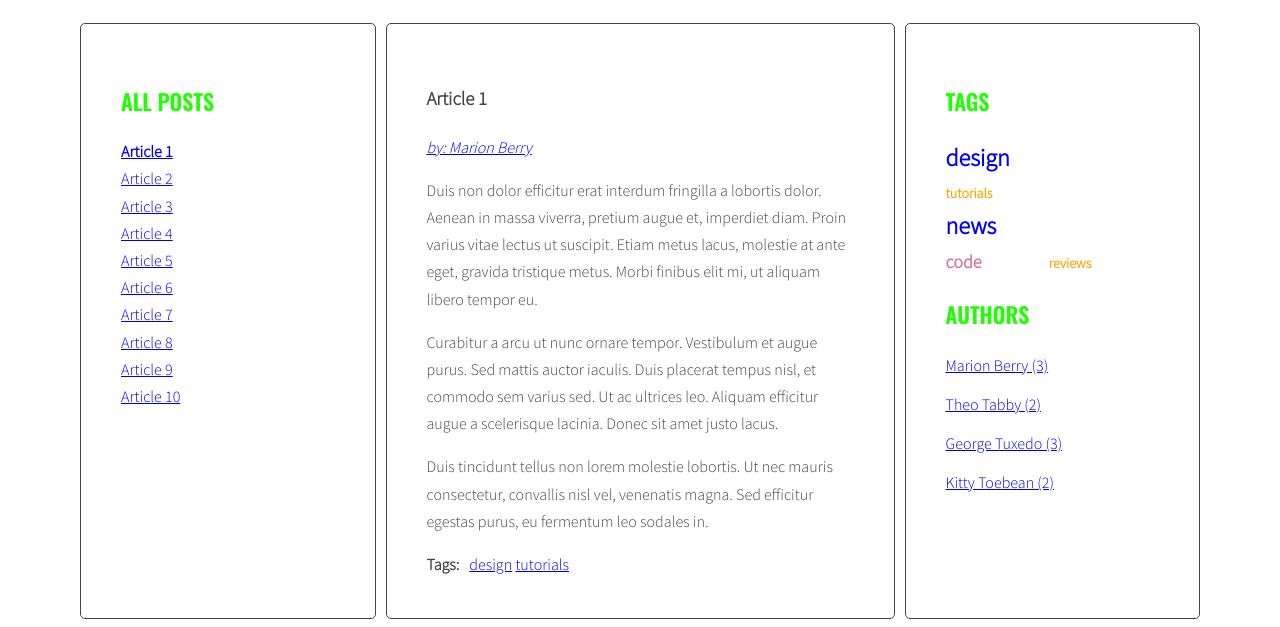
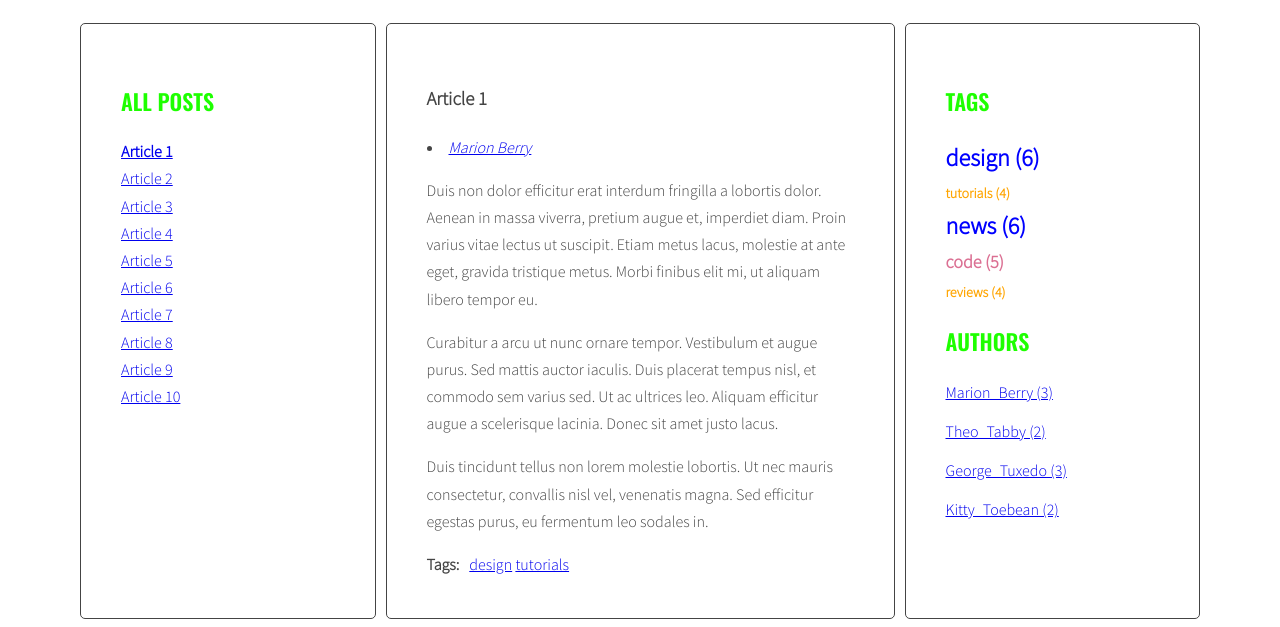
Before and after one commit to Jagoda-Wawrzynek/javascript-blog, a website: page index.html in a window 1280 px wide. Shown: the part 220-847 px from the top of the page. Drawn offline with nearby package versions, Linux system fonts and the light colour scheme.

Commit message:
Handlebars authors add

```diff
--- a/index.html
+++ b/index.html
@@ -183,20 +183,20 @@
   </script>
   <script id="template-author-link" type="text/x-handlebars-template">
   <li>
-    <a href="#author-{{ author }}">{{ authorTags }}</a>
+    <a href="#author-{{ authorTags }}">{{ authorTags }}</a>
   </li>
   </script>
   <script id="template-cloud-tag-link" type="text/x-handlebars-template">
   {{#each tags}}
   <li>
-    <a href="#tag-{{ tag }}" class="{{ className }}"> {{ tag }} </a>
+    <a href="#tag-{{ tag }}" class="{{ className }}"> {{ tag }} ({{ tagCount }})</a>
   </li>
   {{/each}}
   </script>
   <script id="template-authors-list-link" type="text/x-handlebars-template">
   {{#each authors}}
   <li>
-    <a href="#author-{{ author }}"> {{ authorTags }} ({{ authorCount }}) </a>
+    <a href="#author-{{ authorTags }}"> {{ authorTags }} ({{ authorCount }}) </a>
   </li>
   {{/each}}
   </script>
--- a/js/script.js
+++ b/js/script.js
@@ -12,7 +12,7 @@ const optArticleSelector = '.post',
   optTitleListSelector = '.titles',
   optArticleTagsSelector = '.post-tags .list',
   optArticleAuthorSelector = '.post-author',
-  //optTagsListSelector = '.tags.list',
+  optTagsListSelector = '.tags.list',
   optCloudClassCount = 5,
   optCloudClassPrefix = 'tag-size-',
   optArticleAuthorList = '.authors';
@@ -155,14 +155,13 @@ function generateTags(){
     /* END LOOP: for every article: */
   }
   /* [NEW] find list of tags in right column */
-  const tagList = document.querySelector('.tags');
+  const tagList = document.querySelector(optTagsListSelector);
   /* [NEW] add html from allTags to tagList */
   //tagList.innerHTML = allTags.join(' ');
   /* [NEW] create variable for all ilinks HTML code */
   const tagsParams = calculateTagsParams(allTags);
   //let allTagsHTML = '';
   const allTagsData = {tags: []};
-
   /* [NEW] START LOOP: for each tag in allTags: */
   for (let tag in allTags){
     /* [NEW] generate code of a link and add it to allTagsHTML */
@@ -171,7 +170,7 @@ function generateTags(){
     //allTagsHTML += tagLinkHTML;
     allTagsData.tags.push({
       tag: tag,
-      count: allTags[tag],
+      tagCount: allTags[tag],
       className: optCloudClassPrefix + calculateTagClass(allTags[tag], tagsParams)
     });
   }
@@ -179,7 +178,7 @@ function generateTags(){
   /* [NEW] add html from allTagsHTML to tagList */
   //tagList.innerHTML = allTagsHTML;
   tagList.innerHTML = templates.tagCloudLink(allTagsData);
-  console.log(allTagsData);
+  //console.log(allTagsData);
 
 }
 generateTags();
@@ -252,18 +251,18 @@ function generateAuthors(){
     const authorName = authorTags.replace(' ', '_');
     /* [DONE] generate HTML of the link */
 
-    //const authorHTMLData = {authorTags : authorTags};
-    //const linkHTML = templates.authorOfLink(authorHTMLData);
-    const authorLink = '<a href="#author_' + authorName + '"> by: ' + authorTags + '</a>';
+    const authorHTMLData = {authorTags : authorTags};
+    const authorlinkHTML = templates.authorOfLink(authorHTMLData);
+    //const authorLink = '<a href="#author_' + authorName + '"> by: ' + authorTags + '</a>';
 
     /* [DONE] add generated code to html variable */
-    html = html + authorLink;
+    html = html + authorlinkHTML;
     /* [NEW] check if this link is NOT already in allAuthots */
-    if(!allAuthors[authorTags]){
+    if(!allAuthors[authorName]){
       /* [NEW] add authorTag to allAuthors object */
-      allAuthors[authorTags] = 1;
+      allAuthors[authorName] = 1;
     } else {
-      allAuthors[authorTags]++;
+      allAuthors[authorName]++;
     }
     /* [DONE] insert HTML of all the links into the tags wrapper */
     authorWrapper.insertAdjacentHTML('beforeend', html);
@@ -271,13 +270,13 @@ function generateAuthors(){
   }
   console.log(allAuthors);
   /* [NEW] find list of authors in right column */
-  const authorList = document.querySelector('.authors');
-  console.log(authorList);
+  const authorList = document.querySelector(optArticleAuthorList);
+  //console.log(authorList);
   //let allAuthorsHTML = '';
-  const allAuthorHTML = {authors: []};
+  const allAuthorData = {authors: []};
   /* [NEW] START LOOP: for each authorTags in allAuthors: */
   for (let authorTags in allAuthors){
-    allAuthorHTML.authors.push({
+    allAuthorData.authors.push({
       authorTags: authorTags,
       authorCount: allAuthors[authorTags]
     });
@@ -290,8 +289,8 @@ function generateAuthors(){
   /* [NEW] END LOOP: for each tag in authorTags: */
   /* [NEW] add html from allAuthorHTML to authorList */
   //authorList.innerHTML = allAuthorsHTML;
-  const authorLists = document.querySelector(optArticleAuthorList);
-  authorLists.innerHTML = templates.authorListLink(allAuthorHTML);
+  //const authorLists = document.querySelector(optArticleAuthorList);
+  authorList.innerHTML = templates.authorListLink(allAuthorData);
 }
 
 generateAuthors();
```
